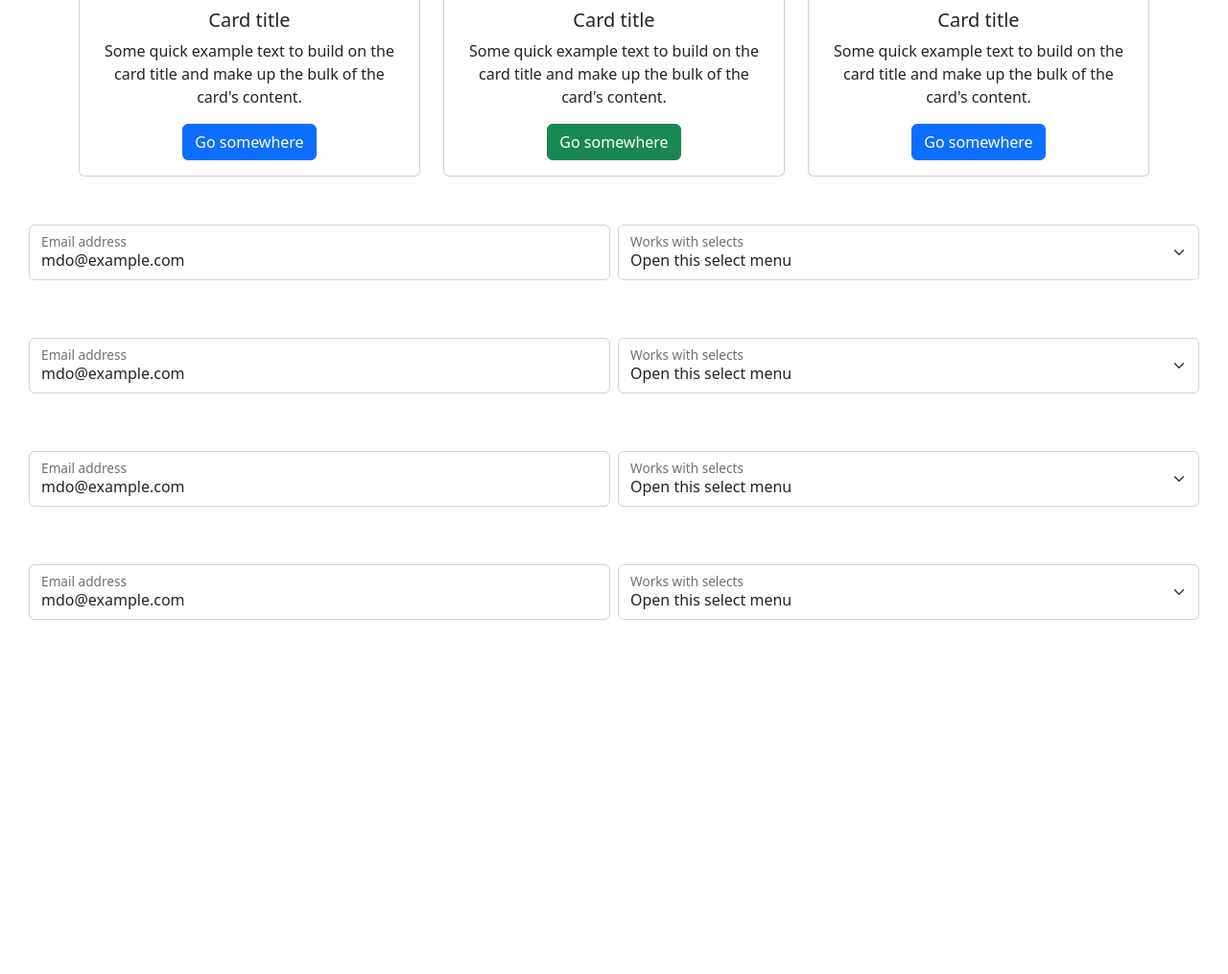
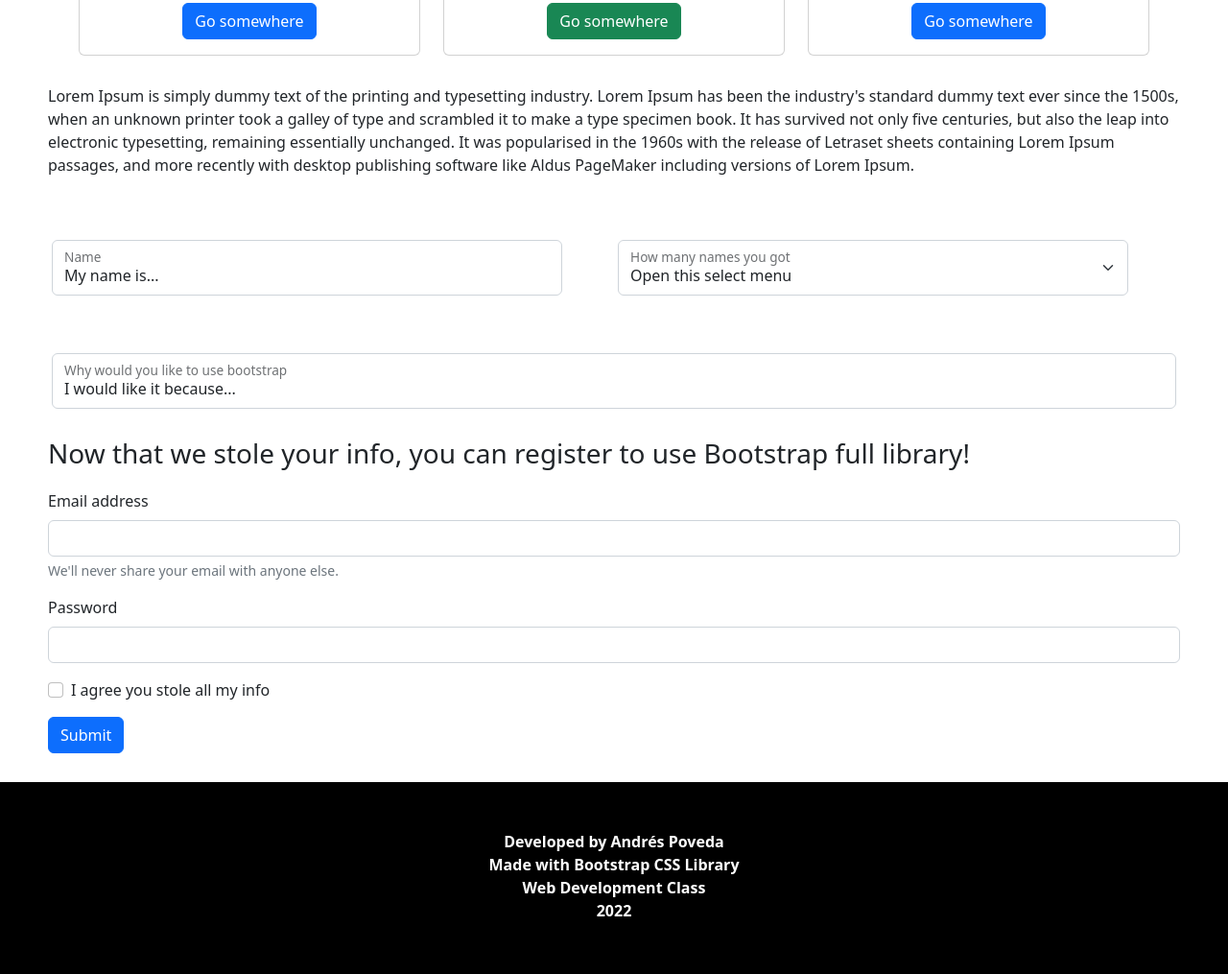
Before and after one commit to apovedq/bootstrap_css_test, a plain HTML site: page index.html in a window 1280 px wide. Shown: the part 495-1510 px from the top of the page at 96% size. Before the commit the page ends 1151 px from the top, so only its background shows below. Drawn offline with nearby package versions, Linux system fonts and the light colour scheme.

Commit message:
final commit

```diff
--- a/index.html
+++ b/index.html
@@ -10,7 +10,11 @@
     <link rel="stylesheet" href="style.css">
 </head>
 
-<nav class="navbar navbar-expand-lg bg-light padding">
+
+
+<body>
+
+    <nav class="navbar navbar-expand-lg bg-light padding pos-fixed">
         <div class="container-fluid">
             <a class="navbar-brand" href="#">Navbar</a>
             <button class="navbar-toggler" type="button" data-bs-toggle="collapse" data-bs-target="#navbarNavDropdown"
@@ -44,20 +48,16 @@
         </div>
     </nav>
 
-<body>
-    <script src="https://cdn.jsdelivr.net/npm/bootstrap@5.2.1/dist/js/bootstrap.bundle.min.js"
-        integrity="sha384-u1OknCvxWvY5kfmNBILK2hRnQC3Pr17a+RTT6rIHI7NnikvbZlHgTPOOmMi466C8"
-        crossorigin="anonymous"></script>
-
     <h1> This are my cards</h1>
-    <div class="container text-center">
+    <div class="container text-center spaced">
         <div class="row align-items-start">
             <div class="col">
                 <div class="card" style="width: 100%;">
                     <img src="./imgs/bootstrap.jpg" class="card-img-top" alt="...">
                     <div class="card-body">
                         <h5 class="card-title">Card title</h5>
-                            <p class="card-text">Some quick example text to build on the card title and make up the bulk of the card's
+                        <p class="card-text">Some quick example text to build on the card title and make up the bulk of
+                            the card's
                             content.</p>
                         <a href="#" class="btn btn-primary">Go somewhere</a>
                     </div>
@@ -68,7 +68,8 @@
                     <img src="./imgs/bootstrap.jpg" class="card-img-top" alt="...">
                     <div class="card-body">
                         <h5 class="card-title">Card title</h5>
-                            <p class="card-text">Some quick example text to build on the card title and make up the bulk of the card's
+                        <p class="card-text">Some quick example text to build on the card title and make up the bulk of
+                            the card's
                             content.</p>
                         <a href="" class="btn btn-success">Go somewhere</a>
                     </div>
@@ -79,7 +80,8 @@
                     <img src="./imgs/bootstrap.jpg" class="card-img-top" alt="...">
                     <div class="card-body">
                         <h5 class="card-title">Card title</h5>
-                        <p class="card-text">Some quick example text to build on the card title and make up the bulk of the card's
+                        <p class="card-text">Some quick example text to build on the card title and make up the bulk of
+                            the card's
                             content.</p>
                         <a href="#" class="btn btn-primary">Go somewhere</a>
                     </div>
@@ -88,15 +90,27 @@
         </div>
     </div>
 
-    <div class="row g-2 space-in">
+    <p class = "margin-general">
+        Lorem Ipsum is simply dummy text of the printing and typesetting industry. Lorem Ipsum has been the industry's
+        standard
+        dummy text ever since the 1500s, when an unknown printer took a galley of type and scrambled it to make a type
+        specimen
+        book. It has survived not only five centuries, but also the leap into electronic typesetting, remaining
+        essentially
+        unchanged. It was popularised in the 1960s with the release of Letraset sheets containing Lorem Ipsum passages,
+        and more
+        recently with desktop publishing software like Aldus PageMaker including versions of Lorem Ipsum.
+    </p>
+
+    <div class="row g-2 space-in margin-general">
         <div class="col-md">
             <div class="form-floating">
                 <input type="email" class="form-control" id="floatingInputGrid" placeholder="name@example.com"
-                    value="mdo@example.com">
-                <label for="floatingInputGrid">Email address</label>
+                    value="My name is...">
+                <label for="floatingInputGrid">Name</label>
             </div>
         </div>
-        <div class="col-md">
+        <div class="col-md margin-general">
             <div class="form-floating">
                 <select class="form-select" id="floatingSelectGrid">
                     <option selected>Open this select menu</option>
@@ -104,72 +118,51 @@
                     <option value="2">Two</option>
                     <option value="3">Three</option>
                 </select>
-                <label for="floatingSelectGrid">Works with selects</label>
+                <label for="floatingSelectGrid">How many names you got</label>
             </div>
         </div>
     </div>
 
-    <div class="row g-2 space-in">
+    <div class="row g-2 space-in margin-general">
         <div class="col-md">
             <div class="form-floating">
-                <input type="email" class="form-control" id="floatingInputGrid" placeholder="name@example.com"
-                    value="mdo@example.com">
-                <label for="floatingInputGrid">Email address</label>
-            </div>
-        </div>
-        <div class="col-md">
-            <div class="form-floating">
-                <select class="form-select" id="floatingSelectGrid">
-                    <option selected>Open this select menu</option>
-                    <option value="1">One</option>
-                    <option value="2">Two</option>
-                    <option value="3">Three</option>
-                </select>
-                <label for="floatingSelectGrid">Works with selects</label>
+                <input type="email" class="form-control" id="floatingInputGrid" placeholder="I would like it because..."
+                    value="I would like it because...">
+                <label for="floatingInputGrid">Why would you like to use bootstrap</label>
             </div>
         </div>
     </div>
 
-    <div class="row g-2 space-in">
-        <div class="col-md">
-            <div class="form-floating">
-                <input type="email" class="form-control" id="floatingInputGrid" placeholder="name@example.com"
-                    value="mdo@example.com">
-                <label for="floatingInputGrid">Email address</label>
+    <h3 class = "margin-general">
+        Now that we stole your info, you can register to use Bootstrap full library!
+    </h3>
+
+    <form>
+        <div class="mb-3 margin-general">
+            <label for="exampleInputEmail1" class="form-label">Email address</label>
+            <input type="email" class="form-control no-spacing" id="exampleInputEmail1" aria-describedby="emailHelp">
+            <div id="emailHelp" class="form-text">We'll never share your email with anyone else.</div>
         </div>
+        <div class="mb-3 margin-general">
+            <label for="exampleInputPassword1" class="form-label">Password</label>
+            <input type="password" class="form-control no-spacing" id="exampleInputPassword1">
         </div>
-        <div class="col-md">
-            <div class="form-floating">
-                <select class="form-select" id="floatingSelectGrid">
-                    <option selected>Open this select menu</option>
-                    <option value="1">One</option>
-                    <option value="2">Two</option>
-                    <option value="3">Three</option>
-                </select>
-                <label for="floatingSelectGrid">Works with selects</label>
+        <div class="mb-3 form-check margin-general">
+            <input type="checkbox" class="form-check-input" id="exampleCheck1">
+            <label class="form-check-label" for="exampleCheck1">I agree you stole all my info</label>
         </div>
+        <button type="submit " class="btn btn-primary margin-general">Submit</button>
+    </form>
+
+    <footer>
+        <div class = "row-way">
+            <span> Developed by Andrés Poveda</span>
+            <span> Made with Bootstrap CSS Library</span>
+            <span> Web Development Class</span>
+            <span> 2022 </span>
         </div>
-    </div>
+    </footer>
 
-    <div class="row g-2 space-in">
-        <div class="col-md">
-            <div class="form-floating">
-                <input type="email" class="form-control" id="floatingInputGrid" placeholder="name@example.com"
-                    value="mdo@example.com">
-                <label for="floatingInputGrid">Email address</label>
-            </div>
-        </div>
-        <div class="col-md">
-            <div class="form-floating">
-                <select class="form-select" id="floatingSelectGrid">
-                    <option selected>Open this select menu</option>
-                    <option value="1">One</option>
-                    <option value="2">Two</option>
-                    <option value="3">Three</option>
-                </select>
-                <label for="floatingSelectGrid">Works with selects</label>
-            </div>
-        </div>
-    </div>
+</body>
 
 </html>
--- a/style.css
+++ b/style.css
@@ -1,15 +1,19 @@
-body{
-   margin-left: 30px;
-   margin-right: 30px;
+.margin-general{
+    margin-left: 50px;
+    margin-right: 50px;
 }
 
 nav {
-    margin-bottom: 50px;
+    margin-bottom: 30px;
 }
 
 h1{
     text-align: center;
-    margin-bottom: 50px;
+    margin-bottom: 30px;
+}
+
+h3{
+    margin: 20px 0px;
 }
 
 input{
@@ -18,8 +22,42 @@ input{
 
 }
 
+
+
 select {
     margin-bottom: 10px;
     margin-top: 50px;
 
 }
+
+.spaced{
+    margin-bottom: 30px;
+}
+
+
+input.no-spacing{
+    margin-bottom: 0px;
+        margin-top: 0px;
+}
+
+footer{
+    margin-top: 30px;
+    background-color: black;
+    height: 200px;
+}
+
+.row-way{
+    position: relative;
+    display: flex;
+    flex-direction: column;
+    text-align: center;
+    top: 25%;
+    color: white;
+    font-weight: bold;
+}
+
+.pos-fixed{
+    z-index: 1;
+    position: fixed;
+    width: 100%;
+}
```
Lines whose indentation alone changed are shown as unchanged.
